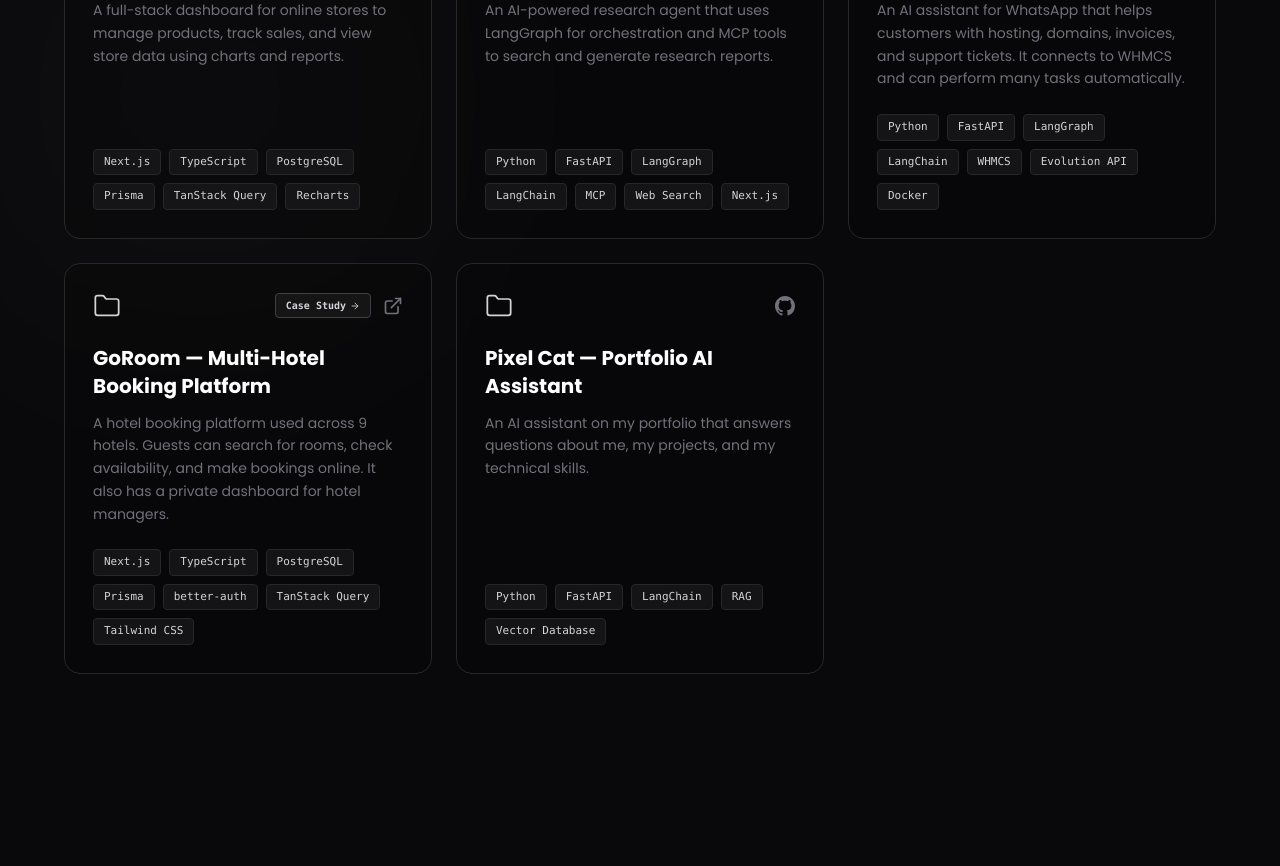
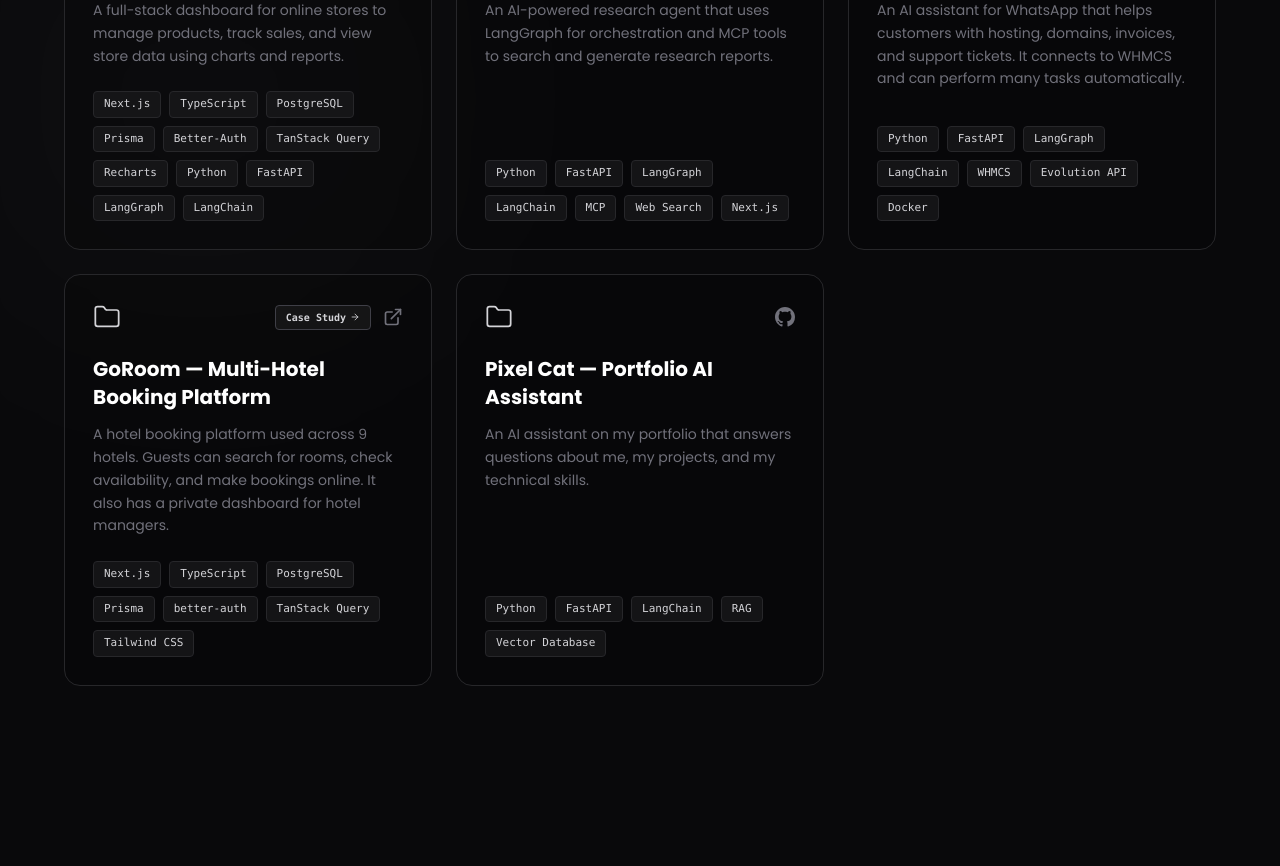
Before and after one commit to kaze1-dev/portfolio, a Next.js app: page / in a window 1280 px wide. Shown: the part 1200-2066 px from the top of the page. Built offline with nearby package versions, Linux system fonts and the light colour scheme.

Commit message:
projects: stack addition

```diff
--- a/components/Projects.tsx
+++ b/components/Projects.tsx
@@ -43,8 +43,13 @@ const Projects = () => {
         "TypeScript",
         "PostgreSQL",
         "Prisma",
+        "Better-Auth",
         "TanStack Query",
         "Recharts",
+        "Python",
+        "FastAPI",
+        "LangGraph",
+        "LangChain",
       ],
       githubLink: "https://github.com/kaze1-dev/Analytics_Dashboard",
       liveLink: "https://analytics-dashboard-nu-mocha.vercel.app/",
```
